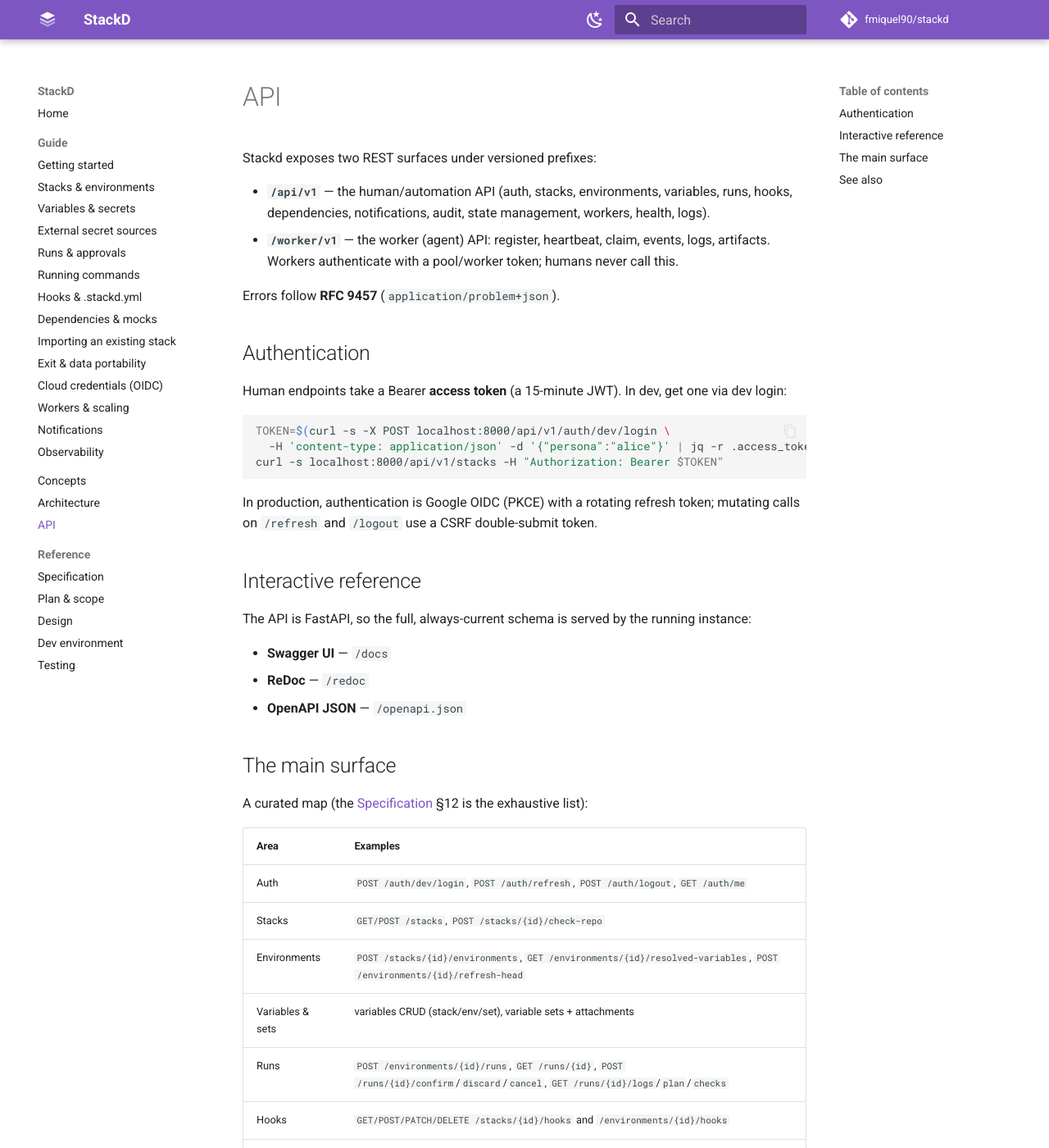
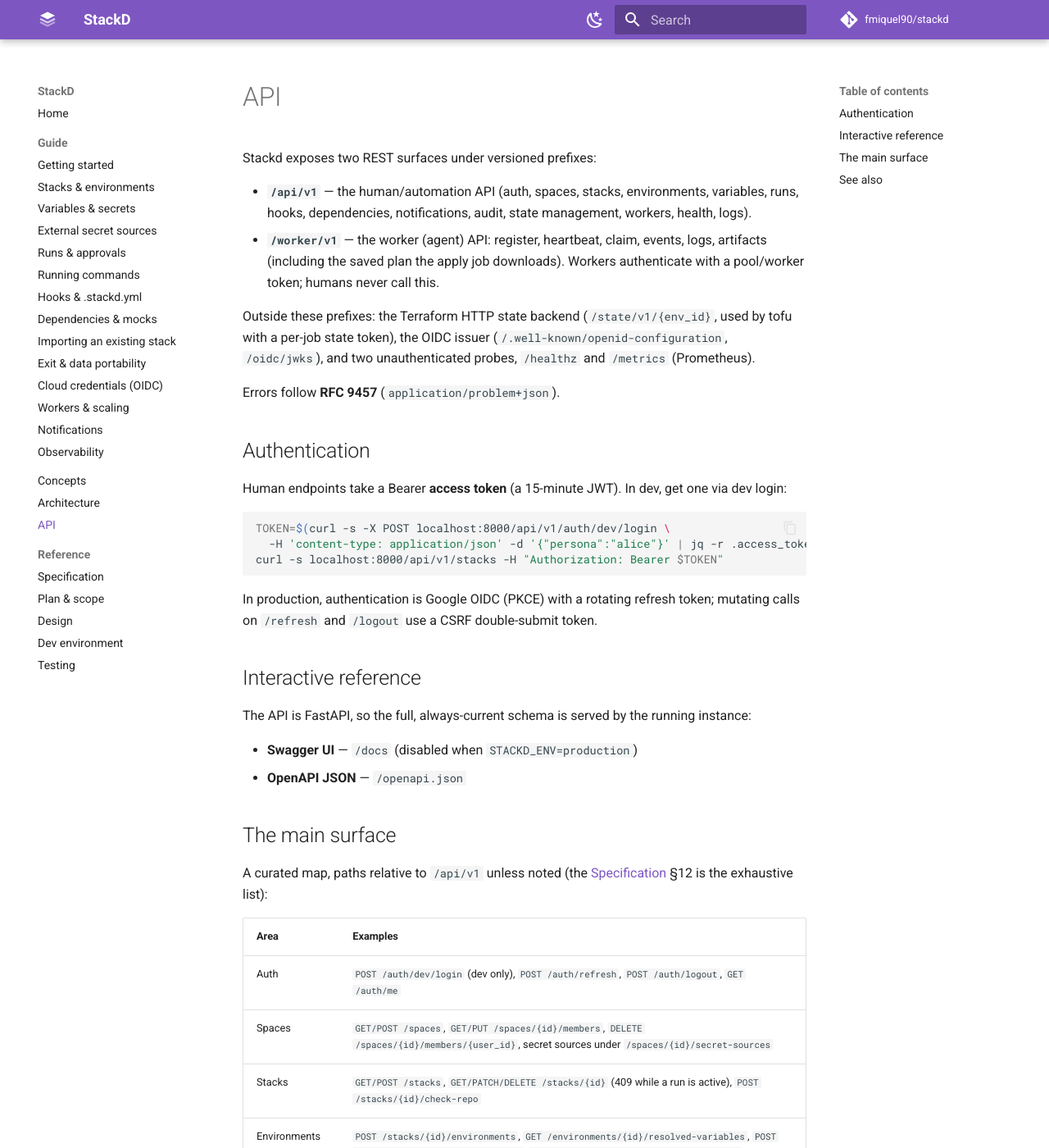
Before and after one commit to fmiquel90/stackd, an MkDocs documentation site: the page built from docs/api.md, in a window 1280 px wide and 1400 px high. Shown: the whole window at 82% size. Built offline with MkDocs 1.6.1 and Material for MkDocs 9.7.7, drawn with Linux system fonts in a browser that asks for light colours; comment, search, counter and statistics services are not loaded; some of the changed text lies outside the part shown.

Commit message:
docs: refresh plan status, docs home and API overview
PLAN: status notes for what shipped or changed (saved-plan apply on the
pinned commit, saved plans in S3, per-job state scopes via TF_HTTP_*,
staleness polling, worker loss limited to executing jobs, space-bound
variable-set attachments, per-space RBAC, drift, metrics/OTel, PR
post-back, hot-tier-only logs); allowed_tiers instead of max_apply_tier;
the workload token sub uses the tier.

index: link the Architecture page from "Start here"; per-job credentials
and the approved plan being what gets applied.

api: spaces, commands/promote, comments, inbox, users/tiers, workers;
the state backend, OIDC issuer, /healthz and /metrics outside the
prefixes; audit is admin-only; no ReDoc, /docs off in production.

Co-Authored-By: Claude Opus 5.5 <noreply@anthropic.com>
Claude-Session: https://claude.ai/code/session_01GnPDxipMbvu5Jz99ykzK9t

```diff
--- a/docs/api.md
+++ b/docs/api.md
@@ -2,10 +2,15 @@
 
 Stackd exposes two REST surfaces under versioned prefixes:
 
-- **`/api/v1`** — the human/automation API (auth, stacks, environments, variables, runs, hooks,
-  dependencies, notifications, audit, state management, workers, health, logs).
-- **`/worker/v1`** — the worker (agent) API: register, heartbeat, claim, events, logs, artifacts.
-  Workers authenticate with a pool/worker token; humans never call this.
+- **`/api/v1`** — the human/automation API (auth, spaces, stacks, environments, variables, runs,
+  hooks, dependencies, notifications, audit, state management, workers, health, logs).
+- **`/worker/v1`** — the worker (agent) API: register, heartbeat, claim, events, logs, artifacts
+  (including the saved plan the apply job downloads). Workers authenticate with a pool/worker
+  token; humans never call this.
+
+Outside these prefixes: the Terraform HTTP state backend (`/state/v1/{env_id}`, used by tofu with
+a per-job state token), the OIDC issuer (`/.well-known/openid-configuration`, `/oidc/jwks`), and
+two unauthenticated probes, `/healthz` and `/metrics` (Prometheus).
 
 Errors follow **RFC 9457** (`application/problem+json`).
 
@@ -26,31 +31,35 @@ on `/refresh` and `/logout` use a CSRF double-submit token.
 
 The API is FastAPI, so the full, always-current schema is served by the running instance:
 
-- **Swagger UI** — `/docs`
-- **ReDoc** — `/redoc`
+- **Swagger UI** — `/docs` (disabled when `STACKD_ENV=production`)
 - **OpenAPI JSON** — `/openapi.json`
 
 ## The main surface
 
-A curated map (the [Specification](SPECS.md) §12 is the exhaustive list):
+A curated map, paths relative to `/api/v1` unless noted (the [Specification](SPECS.md) §12 is the
+exhaustive list):
 
 | Area | Examples |
 |---|---|
-| Auth | `POST /auth/dev/login`, `POST /auth/refresh`, `POST /auth/logout`, `GET /auth/me` |
-| Stacks | `GET/POST /stacks`, `POST /stacks/{id}/check-repo` |
-| Environments | `POST /stacks/{id}/environments`, `GET /environments/{id}/resolved-variables`, `POST /environments/{id}/refresh-head` |
-| Variables & sets | variables CRUD (stack/env/set), variable sets + attachments |
-| Runs | `POST /environments/{id}/runs`, `GET /runs/{id}`, `POST /runs/{id}/confirm`/`discard`/`cancel`, `GET /runs/{id}/logs`/`plan`/`checks` |
+| Auth | `POST /auth/dev/login` (dev only), `POST /auth/refresh`, `POST /auth/logout`, `GET /auth/me` |
+| Spaces | `GET/POST /spaces`, `GET/PUT /spaces/{id}/members`, `DELETE /spaces/{id}/members/{user_id}`, secret sources under `/spaces/{id}/secret-sources` |
+| Stacks | `GET/POST /stacks`, `GET/PATCH/DELETE /stacks/{id}` (409 while a run is active), `POST /stacks/{id}/check-repo` |
+| Environments | `POST /stacks/{id}/environments`, `GET /environments/{id}/resolved-variables`, `POST /environments/{id}/refresh-head`, `POST /environments/{id}/discover-inputs` |
+| Variables & sets | variables CRUD (stack/env/set), variable sets + attachments (tier/stack/env of the set's space) |
+| Runs | `POST /environments/{id}/runs`, `/commands`, `/promote`; `GET /runs/{id}`, `POST /runs/{id}/confirm`/`discard`/`cancel`, `GET /runs/{id}/logs`/`plan`/`checks`, `POST /runs/{id}/vcs/resync` |
+| Comments | `GET/POST /runs/{id}/comments`, `PATCH/DELETE /runs/{id}/comments/{cid}` |
 | Hooks | `GET/POST/PATCH/DELETE /stacks/{id}/hooks` and `/environments/{id}/hooks` |
 | Dependencies | dependencies CRUD, `link-by-name`, `/outputs`, `/graph` |
 | State | `GET .../state/versions`, `POST .../state/import-session`, `DELETE .../state/lock` (force-unlock) |
 | Cloud | `cloud-integration` CRUD + AssumeRole test |
-| Notifications | `GET/POST/PATCH/DELETE /stacks/{id}/notifications` and `/environments/{id}/notifications` |
-| Audit | `GET /audit` (filters), `GET /audit/export` (CSV, admin) |
+| Notifications | targets: `GET/POST/PATCH/DELETE /stacks/{id}/notifications` and `/environments/{id}/notifications`, plus `…/{tid}/test`; your in-app feed: `GET /notifications`, `POST /notifications/read` |
+| Users & tiers | `GET /users` (admin), `PATCH /users/{id}` (admin), `GET /users/mentionable`, `GET/POST /tiers`, `PATCH/DELETE /tiers/{id}` |
+| Audit | `GET /audit` (filters), `GET /audit/export` (CSV) — both admin-only |
 | Webhooks | `POST /webhooks/github` |
 | OIDC issuer | `GET /.well-known/openid-configuration`, `GET /oidc/jwks` |
-| Observability | `GET /health`, `GET /logs` (admin), `GET /queue`, worker diagnostics |
-| WebSocket | `GET /api/v1/ws` — live run/environment updates |
+| Workers | `GET/POST /worker-pools`, `DELETE /worker-pools/{id}` (admin), `GET /workers`, `GET /queue`, worker diagnostics |
+| Observability | `GET /health`, `GET /logs` (admin); outside `/api/v1`: `GET /healthz`, `GET /metrics` |
+| WebSocket | `GET /api/v1/ws` — live run/environment updates and your own notification feed |
 
 ## See also
 
```
Also changed, not shown: docs/PLAN.md (+15 -14 lines), docs/index.md (+3 -2 lines).
